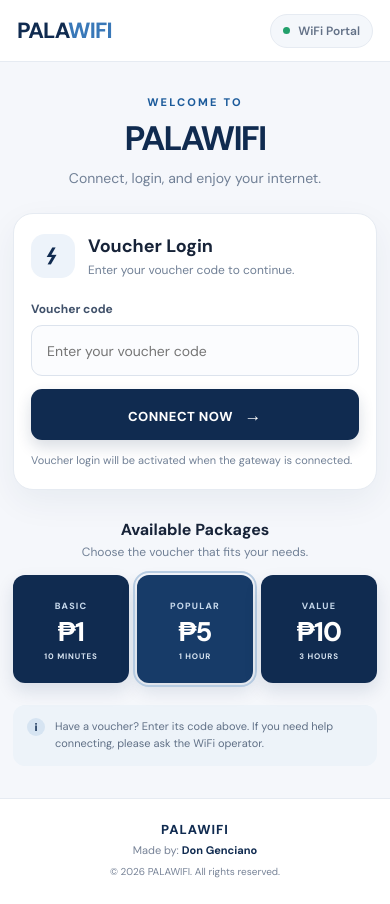
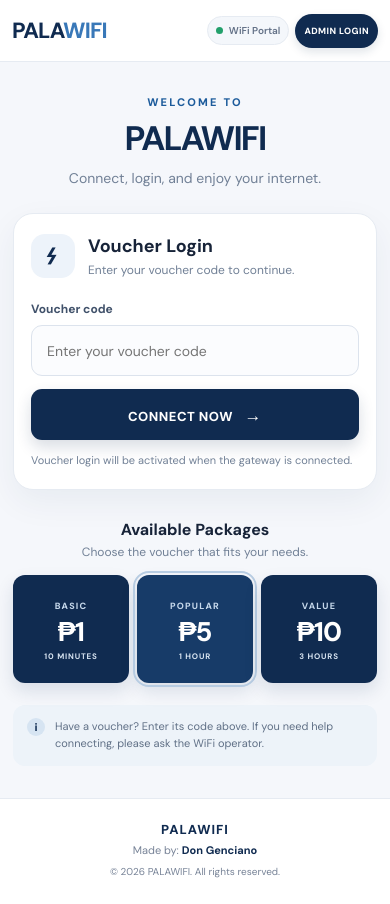
Before and after one commit to kiz971/PALAWIFI, a plain HTML site: page index.html in a window 390 px wide. Drawn offline with Linux system fonts and the light colour scheme.

Commit message:
Add files via upload

```diff
--- a/index.html
+++ b/index.html
@@ -11,7 +11,10 @@
 <body>
   <header class="site-header">
     <a class="brand" href="#" aria-label="PALAWIFI home">PALA<span>WIFI</span></a>
-    <span class="status"><i></i> WiFi Portal</span>
+    <div class="header-actions">
+      <span class="status"><i></i> WiFi Portal</span>
+      <a class="admin-login-link" href="admin.html" aria-label="Open admin login">ADMIN LOGIN</a>
+    </div>
   </header>
 
   <main class="page-wrap">
--- a/styles.css
+++ b/styles.css
@@ -37,6 +37,15 @@ body {
   text-decoration: none;
 }
 .brand span { color: #3978b8; }
+.header-actions { display: flex; align-items: center; gap: 9px; }
+.admin-login-link {
+  display: inline-flex; align-items: center; justify-content: center;
+  min-height: 36px; padding: 0 13px; border-radius: 999px;
+  background: var(--navy); color: #fff; text-decoration: none;
+  font-size: 10px; font-weight: 800; letter-spacing: .45px;
+  box-shadow: 0 4px 10px rgba(16,43,80,.13);
+}
+.admin-login-link:active { background: var(--navy-dark); transform: translateY(1px); }
 .status {
   display: inline-flex;
   align-items: center;
@@ -122,7 +131,10 @@ footer strong { color: var(--navy); }
 footer small { display: block; margin-top: 8px; font-size: 10px; }
 
 @media (max-width: 420px) {
-  .site-header { height: 62px; padding: 0 17px; }
+  .site-header { height: 62px; padding: 0 12px; }
+  .header-actions { gap: 6px; }
+  .status { padding: 7px 8px; font-size: 10px; gap: 6px; }
+  .admin-login-link { min-height: 34px; padding: 0 9px; font-size: 9px; }
   .page-wrap { width: min(100% - 26px, 620px); }
   .welcome { padding-top: 33px; }
   .login-card { padding: 20px 17px; }
```
Also changed, not shown: 1 other file.
